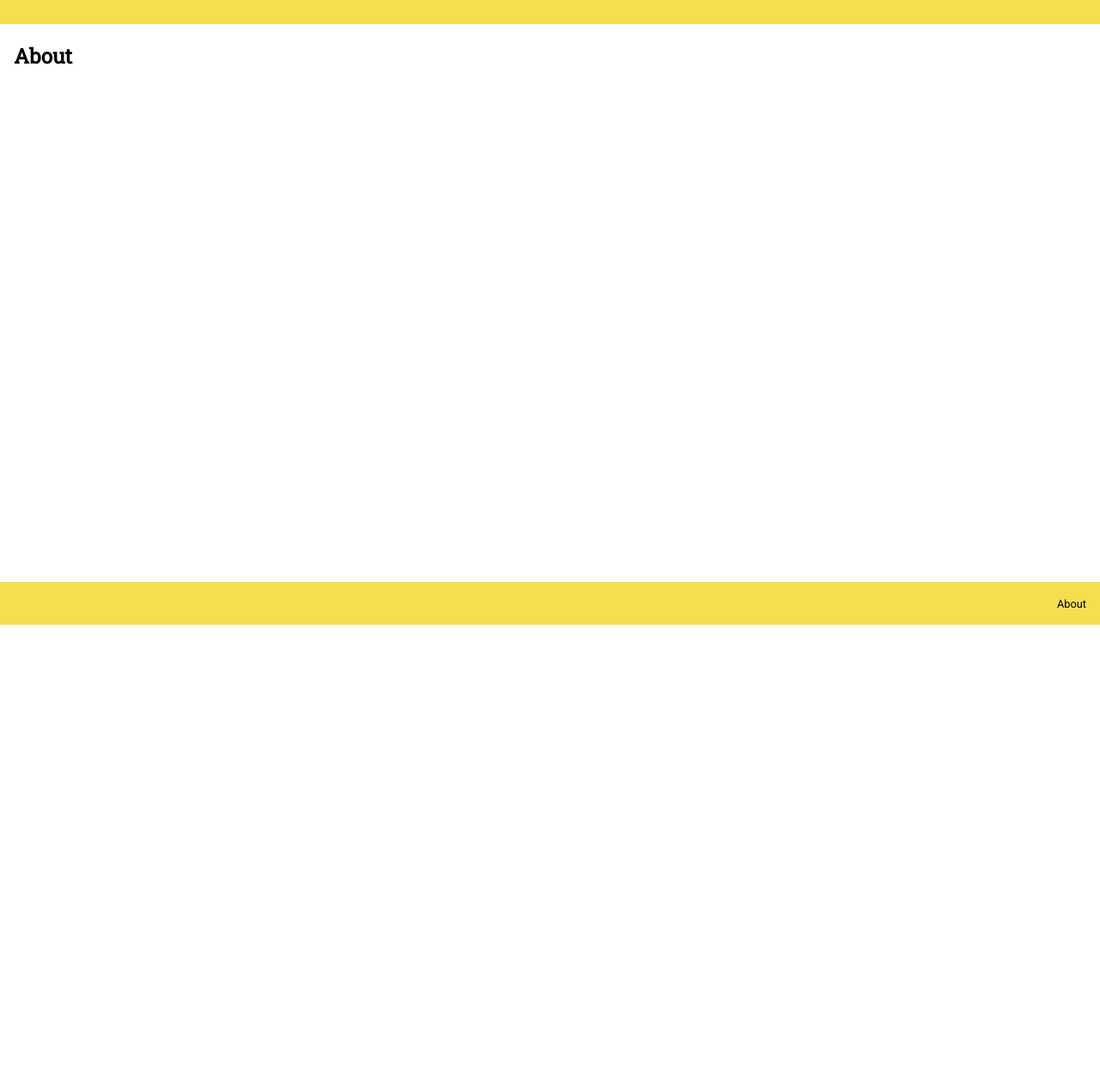
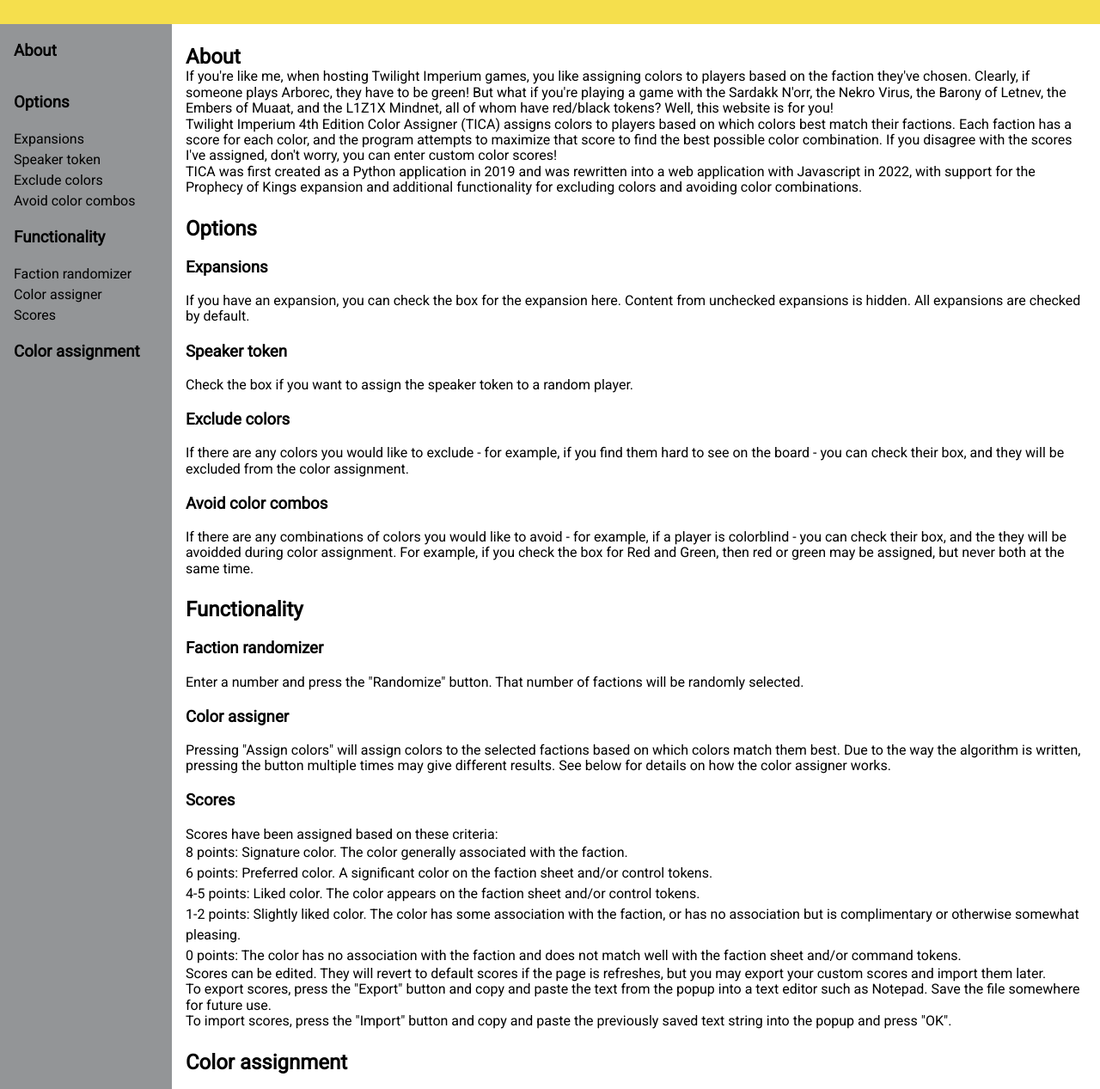
Before and after one commit to Brilleslange/brilleslange.github.io, a plain HTML site: page about.html in a window 1280 px wide. Shown: the part 73-1340 px from the top of the page at 86% size. Before the commit the page ends 800 px from the top, so only its background shows below. Drawn offline with Linux system fonts and the light colour scheme.

Commit message:
Updated About

```diff
--- a/about.html
+++ b/about.html
@@ -15,8 +15,60 @@
         <a href="/"><h1>Twilight Imperium 4th Edition Color Assigner</h1></a>
     </header>
     <main>
+        <section class="options">
+            <h3><a href="#about">About</a></h3>
+            <h3><a href="#options">Options</a></h3>
+            <ul>
+                <li><a href="#expansions">Expansions</a></li>
+                <li><a href="#speaker">Speaker token</a></li>
+                <li><a href="#exclude">Exclude colors</a></li>
+                <li><a href="#avoid">Avoid color combos</a></li>
+            </ul>
+            <h3><a href="#functionality">Functionality</a></h3>
+            <ul>
+                <li><a href="#randomizer">Faction randomizer</a></li>
+                <li><a href="#assigner">Color assigner</a></li>
+                <li><a href="#scores">Scores</a></li>
+            </ul>
+            <h3><a href="#algorithm">Color assignment</a></h3>
+        </section>
         <div class="content">
-            <h2>About</h2>
+            <h2><a id="about">About</a></h2>
+            <p>If you're like me, when hosting Twilight Imperium games, you like assigning colors to players based on the faction they've chosen. Clearly, if someone plays Arborec, they have to be green! But what if you're playing a game with the Sardakk N'orr, the Nekro Virus, the Barony of Letnev, the Embers of Muaat, and the L1Z1X Mindnet, all of whom have red/black tokens? Well, this website is for you!</p>
+            <p>Twilight Imperium 4th Edition Color Assigner (TICA) assigns colors to players based on which colors best match their factions. Each faction has a score for each color, and the program attempts to maximize that score to find the best possible color combination. If you disagree with the scores I've assigned, don't worry, you can enter custom color scores!</p>
+            <p>TICA was first created as a Python application in 2019 and was rewritten into a web application with Javascript in 2022, with support for the Prophecy of Kings expansion and additional functionality for excluding colors and avoiding color combinations.</p>
+
+            <h2><a id="options">Options</a></h2>
+            <h3><a id="expansions">Expansions</a></h3>
+            <p>If you have an expansion, you can check the box for the expansion here. Content from unchecked expansions is hidden. All expansions are checked by default.</p>
+            <h3><a id="speaker">Speaker token</a></h3>
+            <p>Check the box if you want to assign the speaker token to a random player.</p>
+            <h3><a id="exclude">Exclude colors</a></h3>
+            <p>If there are any colors you would like to exclude - for example, if you find them hard to see on the board - you can check their box, and they will be excluded from the color assignment.</p>
+            <h3><a id="avoid">Avoid color combos</a></h3>
+            <p>If there are any combinations of colors you would like to avoid - for example, if a player is colorblind - you can check their box, and the they will be avoidded during color assignment. For example, if you check the box for Red and Green, then red or green may be assigned, but never both at the same time.</p>
+
+            <h2><a id="functionality">Functionality</a></h2>
+            <h3><a id="randomizer">Faction randomizer</a></h3>
+            <p>Enter a number and press the "Randomize" button. That number of factions will be randomly selected.</p>
+            <h3><a id="assigner">Color assigner</a></h3>
+            <p>Pressing "Assign colors" will assign colors to the selected factions based on which colors match them best. Due to the way the algorithm is written, pressing the button multiple times may give different results. See below for details on how the color assigner works.</p>
+            <h3><a id="scores">Scores</a></h3>
+            <p>
+                Scores have been assigned based on these criteria:
+                <ul>
+                    <li>8 points: Signature color. The color generally associated with the faction.</li>
+                    <li>6 points: Preferred color. A significant color on the faction sheet and/or control tokens.</li>
+                    <li>4-5 points: Liked color. The color appears on the faction sheet and/or control tokens.</li>
+                    <li>1-2 points: Slightly liked color. The color has some association with the faction, or has no association but is complimentary or otherwise somewhat pleasing.</li>
+                    <li>0 points: The color has no association with the faction and does not match well with the faction sheet and/or command tokens.</li>
+                </ul>
+                Scores can be edited. They will revert to default scores if the page is refreshes, but you may export your custom scores and import them later.
+            </p>
+            <p>To export scores, press the "Export" button and copy and paste the text from the popup into a text editor such as Notepad. Save the file somewhere for future use.</p>
+            <p>To import scores, press the "Import" button and copy and paste the previously saved text string into the popup and press "OK".</p>
+
+            <h2><a id="algorithm">Color assignment</a></h2>
         </div>
     </main>
     <footer>
--- a/js/scores.js
+++ b/js/scores.js
@@ -45,7 +45,6 @@
             throw Error("Invalid import.");
         }
     }
-    console.log(factions);
     setScores(factions);
 }
 
@@ -62,7 +61,7 @@
             }
         }
     }
-    alert("Copy this text into a text editor (such as Notepad):\n" + text);
+    prompt("Copy this text into a text editor (such as Notepad):",text);
 }
 
 function defaultScores() {
```
